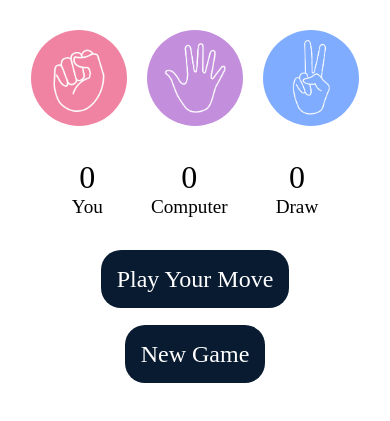
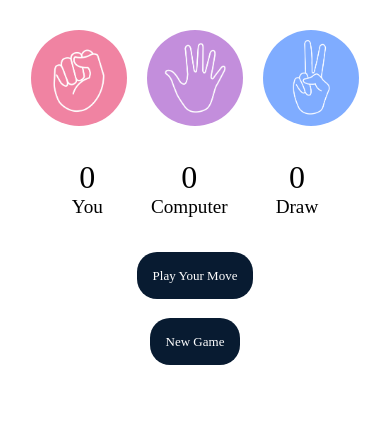
Before and after one commit to Avnish-936/Rock-Paper-Scissors-Game, a plain HTML site: page index.html in a window 390 px wide. Shown: the part 83-504 px from the top of the page. Drawn offline with Linux system fonts and the light colour scheme.

Commit message:
Update phone.css

```diff
--- a/phone.css
+++ b/phone.css
@@ -25,7 +25,7 @@
 
     #msg,
     #new-game {
-        font-size: large;
+        font-size: small;
     }
 }
 
@@ -49,4 +49,9 @@
         height: 6rem;
         width: 6rem;
     }
+
+    #msg,
+    #new-game {
+        font-size: small;
+    }
 }
```
